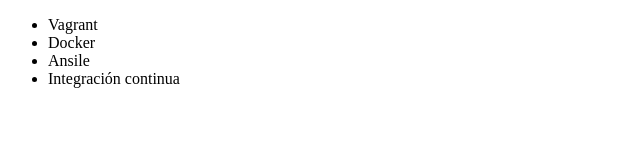
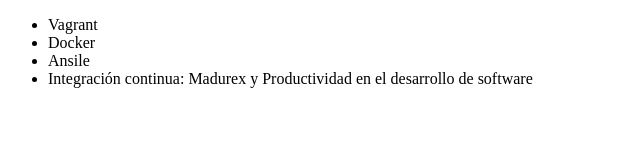
Before and after one commit to Abe-Leiva/alura-git, a plain HTML site: page index.html in a window 1280 px wide. Shown: the whole page, without its empty margins (0-640 px from the left). Drawn offline with Linux system fonts and the light colour scheme.

Commit message:
Renombrando curso de Integración Continua

```diff
--- a/index.html
+++ b/index.html
@@ -10,7 +10,7 @@
         <li> Vagrant </li>
         <li> Docker </li>
         <li> Ansile </li>
-        <li> Integración continua </li>
+        <li> Integración continua: Madurex y Productividad en el desarrollo de software</li>
     </ul>
 </body>
 
```
